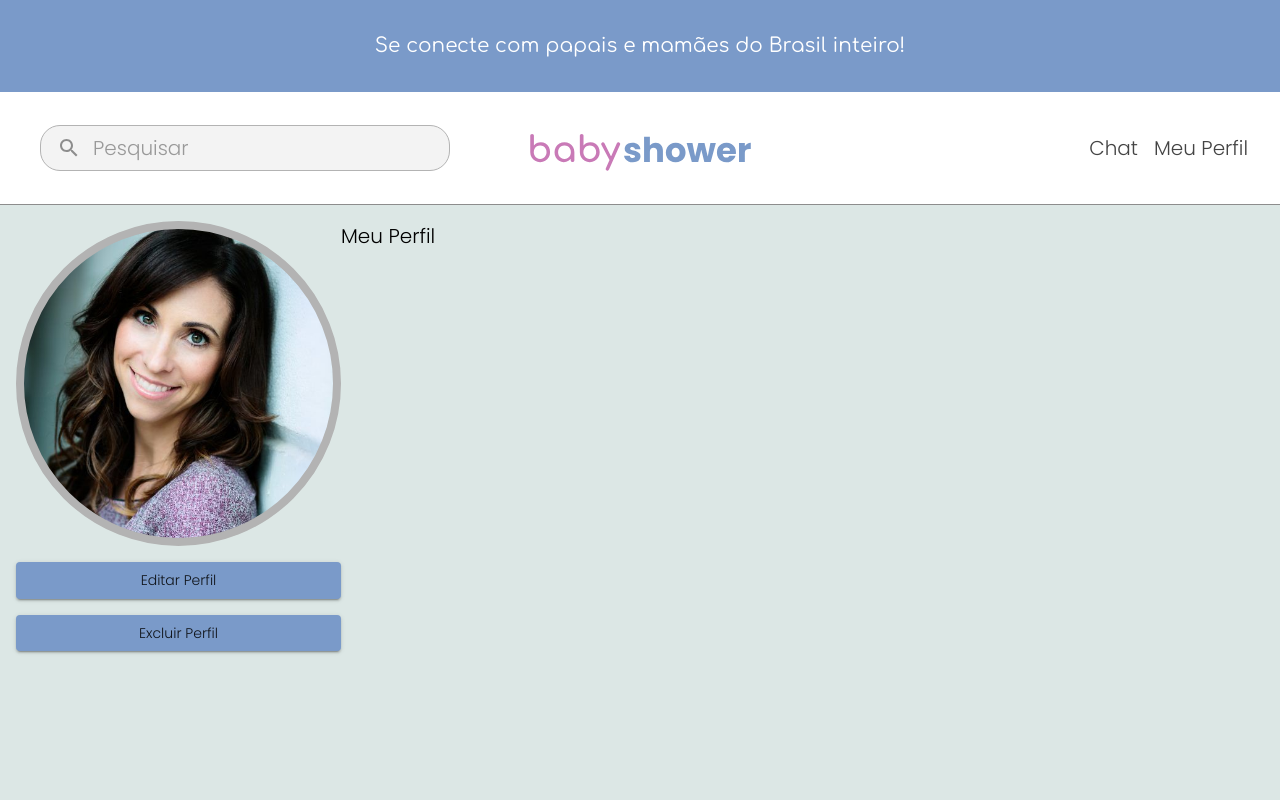
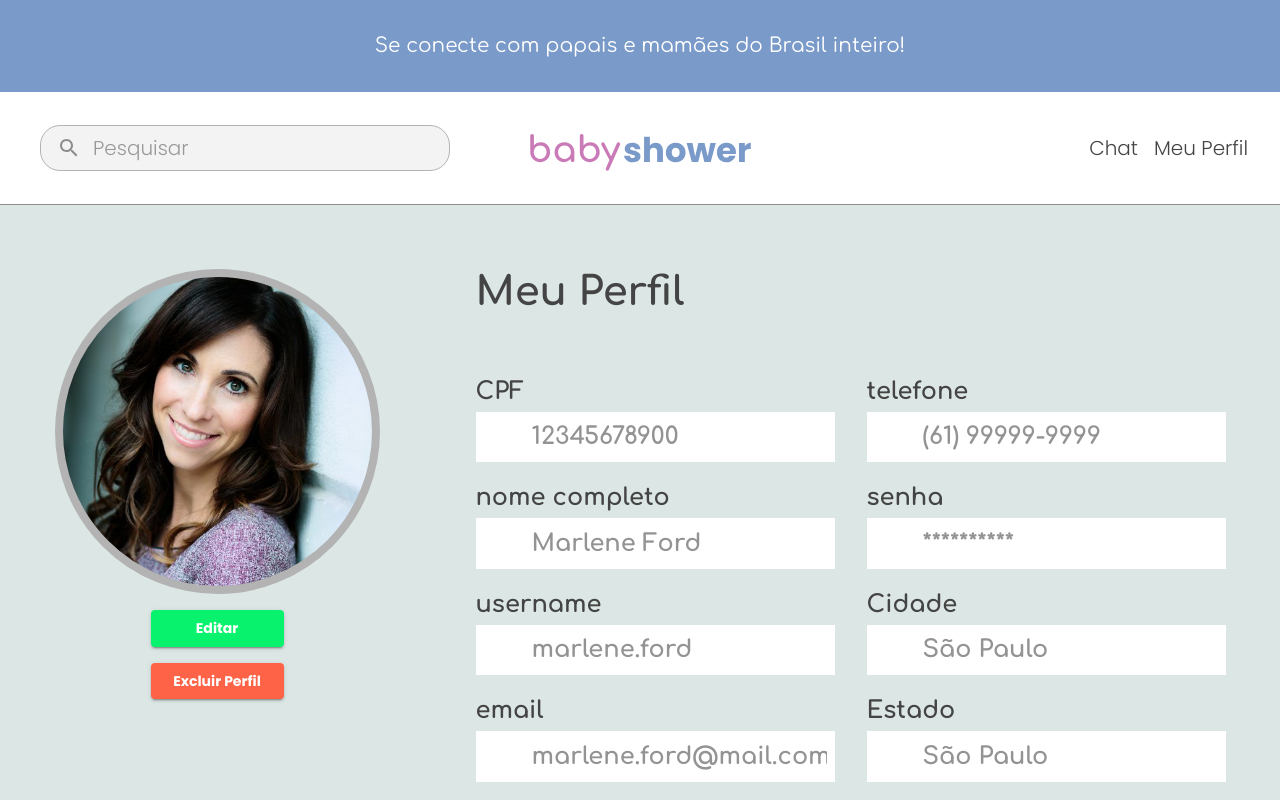
Before and after one commit to danielmsatiro/babyshower-front, a React (Create React App) app: page /profile in a window 1280 px wide. Shown: the top 800 px of the page. Built offline with nearby package versions, Linux system fonts and the light colour scheme.

Commit message:
feat[profile]: add formControl and photo

```diff
--- /dev/null
+++ b/src/Components/FormProfile/index.tsx
@@ -0,0 +1,100 @@
+import { FormControl, Grid, Stack } from "@mui/material";
+import { StyledInputBase, StyledLabel } from "./style";
+import { IUser } from "../../interfaces/user";
+import { useState } from "react";
+
+interface IFormProps {
+  data: IUser;
+  readOnly: boolean;
+}
+
+export const FormProfile = ({ data, readOnly }: IFormProps) => {
+  const [currentUser, setCurrentUser] = useState(data);
+  const [password, setPassword] = useState(null);
+
+  return (
+    <FormControl component={"form"} id="id-form-update-profile">
+      <Grid container spacing={4}>
+        <Grid item>
+          <Stack spacing={3}>
+            <Stack spacing={1}>
+              <StyledLabel>CPF</StyledLabel>
+              <StyledInputBase placeholder={data.cpf} readOnly />
+            </Stack>
+            <Stack spacing={1}>
+              <StyledLabel>nome completo</StyledLabel>
+              <StyledInputBase
+                placeholder={data.name}
+                readOnly={readOnly}
+                inputProps={!readOnly ? { value: currentUser.name } : undefined}
+              />
+            </Stack>
+            <Stack spacing={1}>
+              <StyledLabel>username</StyledLabel>
+              <StyledInputBase
+                placeholder={data.username}
+                readOnly={readOnly}
+                inputProps={
+                  !readOnly ? { value: currentUser.username } : undefined
+                }
+              />
+            </Stack>
+            <Stack spacing={1}>
+              <StyledLabel>email</StyledLabel>
+              <StyledInputBase
+                placeholder={data.email}
+                readOnly={readOnly}
+                inputProps={
+                  !readOnly ? { value: currentUser.email } : undefined
+                }
+              />
+            </Stack>
+          </Stack>
+        </Grid>
+        <Grid item>
+          <Stack spacing={3}>
+            <Stack spacing={1}>
+              <StyledLabel>telefone</StyledLabel>
+
+              <StyledInputBase
+                placeholder={data.phone}
+                readOnly={readOnly}
+                inputProps={
+                  !readOnly ? { value: currentUser.phone } : undefined
+                }
+              />
+            </Stack>
+            <Stack spacing={1}>
+              <StyledLabel>senha</StyledLabel>
+              <StyledInputBase
+                placeholder={readOnly ? "**********" : "Digite uma nova senha"}
+                inputProps={{ type: "password", value: null }}
+                readOnly={readOnly}
+              />
+            </Stack>
+            <Stack spacing={1}>
+              <StyledLabel>Cidade</StyledLabel>
+
+              <StyledInputBase
+                placeholder={data.city}
+                readOnly={readOnly}
+                inputProps={!readOnly ? { value: currentUser.city } : undefined}
+              />
+            </Stack>
+            <Stack spacing={1}>
+              <StyledLabel>Estado</StyledLabel>
+
+              <StyledInputBase
+                placeholder={data.state}
+                readOnly={readOnly}
+                inputProps={
+                  !readOnly ? { value: currentUser.state } : undefined
+                }
+              />
+            </Stack>
+          </Stack>
+        </Grid>
+      </Grid>
+    </FormControl>
+  );
+};
--- /dev/null
+++ b/src/Components/FormProfile/style.ts
@@ -0,0 +1,29 @@
+import { InputBase, styled } from "@mui/material";
+
+const StyledInputBase = styled(InputBase)(({ theme }) => ({
+  background: "#fff",
+  "& .MuiInputBase-input": {
+    padding: theme.spacing(1, 1, 1, 0),
+    paddingLeft: `calc(1em + ${theme.spacing(4)})`,
+    width: "100%",
+    color: `${theme.palette.grey[500]}`,
+    fontFamily: `${theme.typography.body2.fontFamily}`,
+    fontWeight: "700",
+    fontSize: "24px",
+    "&::placeholder": {
+      color: `black`,
+      fontFamily: `${theme.typography.body2.fontFamily}`,
+      fontWeight: "700",
+      fontSize: "24px",
+    },
+  },
+}));
+
+const StyledLabel = styled("label")(({ theme }) => ({
+  color: `${theme.palette.grey[500]}`,
+  fontFamily: `${theme.typography.body2.fontFamily}`,
+  fontWeight: "700",
+  fontSize: "24px",
+}));
+
+export { StyledInputBase, StyledLabel };
--- a/src/Components/Header/index.tsx
+++ b/src/Components/Header/index.tsx
@@ -140,7 +140,7 @@ export const Header = () => {
             </Search>
           </Grid>
           <Grid item justifyContent={"center"}>
-            <IconButton onClick={() => history.push("/")}>
+            <IconButton onClick={() => history.push("/login")}>
               <img src={Logo} alt="babyshower" />
             </IconButton>
           </Grid>
--- a/src/Components/Header/style.ts
+++ b/src/Components/Header/style.ts
@@ -6,9 +6,6 @@ const Search = styled("div")(({ theme }) => ({
   border: `1px solid ${theme.palette.grey[100]}`,
   backgroundColor: "#f3f3f3",
   transition: theme.transitions.create("background"),
-  "&:hover": {
-    backgroundColor: theme.palette.grey[50],
-  },
   marginRight: theme.spacing(2),
   marginLeft: theme.spacing(2),
   width: "auto",
@@ -26,7 +23,6 @@ const SearchIconWrapper = styled("div")(({ theme }) => ({
 }));
 
 const StyledInputBase = styled(InputBase)(({ theme }) => ({
-  color: "inherit",
   "& .MuiInputBase-input": {
     padding: theme.spacing(1, 1, 1, 0),
     paddingLeft: `calc(1em + ${theme.spacing(4)})`,
--- a/src/Pages/Profile/index.tsx
+++ b/src/Pages/Profile/index.tsx
@@ -1,20 +1,27 @@
-import { Box, Button, Container, Grid, Stack, Typography } from "@mui/material";
+import { Box, Button, Grid, Stack, Typography } from "@mui/material";
 import { Header } from "../../Components/Header";
 import { theme } from "../../Styles/theme";
 import Perfil from "../../Assets/perfil.jpg";
 
+import { FormProfile } from "../../Components/FormProfile";
+import { useState } from "react";
+
 const Profile = () => {
+  //Usuário fictício para teste
   const user = {
     id: 5555,
-    cpf: "11111111111",
-    username: "daniel1",
-    email: "daniel1@yahoo.com.br",
-    name: "Marcos",
-    phone: "(21) 99999-9999",
-    product: "api/products/by_parent/5555",
-    image: "https://imagem/320x240",
+    cpf: "12345678900",
+    username: "marlene.ford",
+    email: "marlene.ford@mail.com",
+    name: "Marlene Ford",
+    phone: "(61) 99999-9999",
+    product: "api/products/by_parent/5555", //Alterar response api para "products"
+    image: "http...", //Incluir campo na api
+    city: "São Paulo", //Incluir informação no response da api.
+    state: "São Paulo", //Incluir informação no response da api.
   };
 
+  //produtos fictícios para teste
   const products = [
     {
       id: 1,
@@ -66,18 +73,26 @@ const Profile = () => {
     },
   ];
 
+  const [updateMode, setUpdateMode] = useState(false);
+
   return (
     <>
       <Box
         sx={{
           background: `${theme.palette.grey[50]}`,
-          height: "100vh",
+          minHeight: "100vh",
         }}
       >
         <Header />
-        <Grid m={2} container>
+        <Grid
+          mt={8}
+          columnSpacing={12}
+          container
+          justifyContent={"center"}
+          sx={{ paddingLeft: "24px", paddingRight: "24px" }}
+        >
           <Grid item>
-            <Stack spacing={2}>
+            <Stack spacing={2} alignItems={"center"}>
               <Box
                 border={`8px ${theme.palette.grey[100]} solid`}
                 borderRadius={100}
@@ -89,12 +104,46 @@ const Profile = () => {
                   backgroundSize: `cover`,
                 }}
               />
-              <Button variant="contained">Editar Perfil</Button>
-              <Button variant="contained">Excluir Perfil</Button>
+              <Button
+                variant="contained"
+                sx={{ width: "133px" }}
+                color={updateMode ? "primary" : "success"}
+                onClick={() => setUpdateMode(true)}
+                type={updateMode ? "submit" : undefined}
+                id="id-form-update-profile"
+              >
+                {updateMode ? "Salvar" : "Editar"}
+              </Button>
+              <Button
+                variant="contained"
+                color="warning"
+                sx={{ width: "133px" }}
+              >
+                Excluir Perfil
+              </Button>
             </Stack>
           </Grid>
-          <Grid item></Grid>
-          <Typography> Meu Perfil </Typography>
+
+          <Grid item>
+            <Stack spacing={8}>
+              <Typography
+                alignSelf={"start"}
+                variant={"h1"}
+                color={theme.palette.grey[500]}
+              >
+                Meu Perfil{" "}
+              </Typography>
+              <FormProfile data={user} readOnly={!updateMode} />
+              <Typography> Produtos Cadastrados </Typography>
+              <Button
+                variant="contained"
+                color={"success"}
+                sx={{ width: "173px" }}
+              >
+                Adcionar Produto
+              </Button>
+            </Stack>
+          </Grid>
         </Grid>
       </Box>
     </>
--- a/src/Styles/theme.ts
+++ b/src/Styles/theme.ts
@@ -15,6 +15,11 @@ let theme = createTheme({
     },
   },
   typography: {
+    h1: {
+      fontFamily: "'Comfortaa', cursive",
+      fontSize: 40,
+      fontWeight: "700",
+    },
     fontFamily: "'Poppins', sans-serif, 'Comfortaa', cursive",
     body1: {
       fontFamily: "'Poppins', sans-serif",
@@ -23,6 +28,10 @@ let theme = createTheme({
     body2: {
       fontFamily: "'Comfortaa', cursive",
       fontSize: 20,
+    },
+    button: {
+      fontFamily: "'Poppins', sans-serif",
+      fontWeight: "700",
     },
   },
 });
@@ -33,6 +42,7 @@ theme = createTheme(theme, {
       styleOverrides: {
         root: {
           textTransform: "none",
+          color: "#fff",
         },
       },
       variants: [
@@ -40,7 +50,7 @@ theme = createTheme(theme, {
           props: { variant: "text" },
           style: {
             fontSize: theme.typography.body1.fontSize,
-            fontFamily: theme.typography.body1.fontFamily,
+            fontWeight: "500",
             color: theme.palette.grey[500],
           },
         },
--- /dev/null
+++ b/src/interfaces/user/index.ts
@@ -0,0 +1,12 @@
+export interface IUser {
+  id: number;
+  cpf: string;
+  username: string;
+  email: string;
+  name: string;
+  phone: string;
+  product: string; //Alterar na api para "products"
+  image: string; //Incluir campo na api
+  city: string; //Incluir informação no response da api.
+  state: string; //Incluir informação no response da api.
+}
```
Also changed, not shown: src/schemas/user/updateUser.ts (added, +20 -0 lines).
